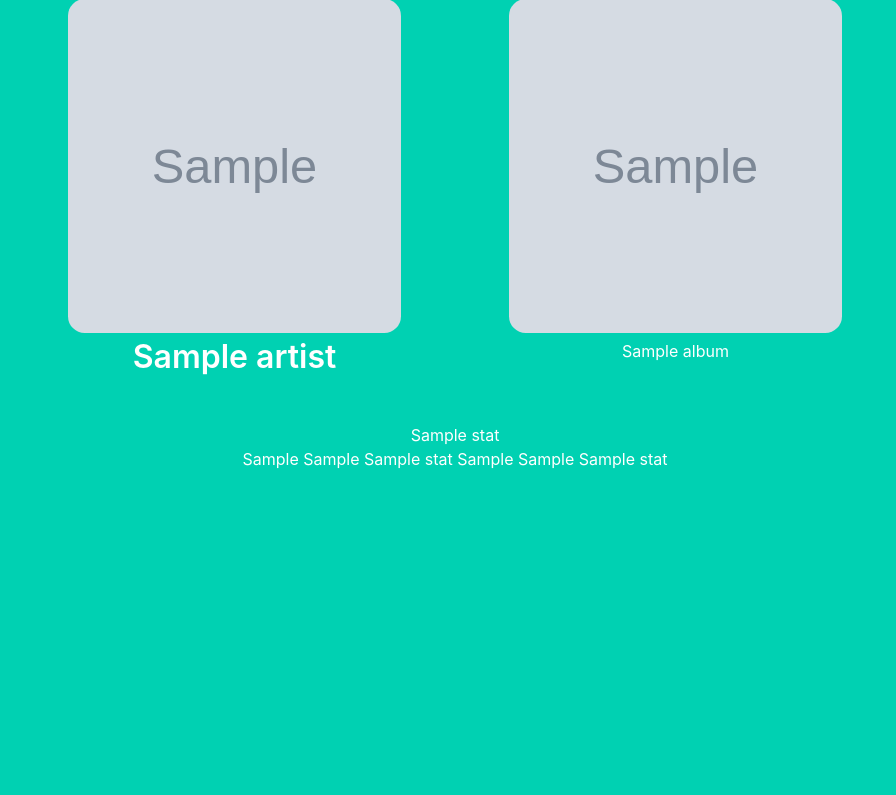
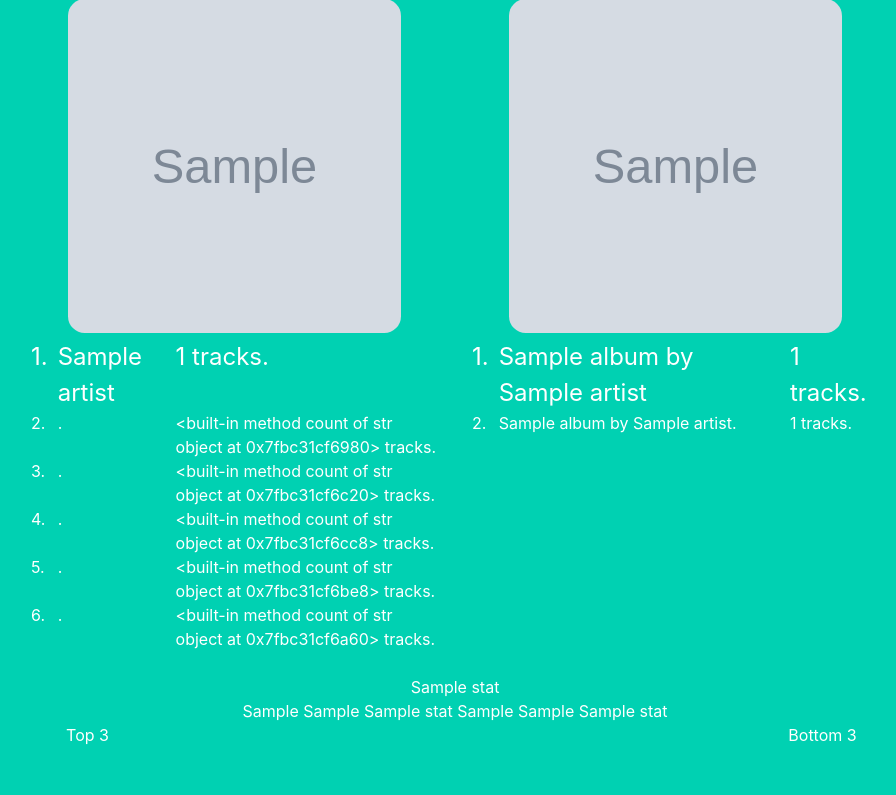
Before and after one commit to KosAqH/Spotify-Playlists-Analyzer, a Flask app: template webapp/app/templates/analysis.html in a window 1280 px wide. Shown: the part 424-1219 px from the top of the page, without its empty margins (185-1081 px from the left). Before the commit the page ends 893 px from the top, so only its background shows below. Run offline with Flask 3, Linux system fonts and the light colour scheme; the template is opened without the code that fills it: values that come from a table or form of the project are taken from there, most other values are stand-ins (such as "Sample title", 1, 10 or a date in 2020); grey boxes marked "Sample" are stand-in pictures; some libraries are stand-ins or nearby versions.

Commit message:
Create structure of top albums and artists. Create basic structure for parameters visualizing

```diff
--- a/webapp/app/static/style.css
+++ b/webapp/app/static/style.css
@@ -1,5 +1,19 @@
 figure {
     overflow: hidden;
+}
+
+.top-table {
+    background-color: transparent;
+    border-spacing: 15px;
+
+}
+
+.top-table td {
+    padding: 0 5px 0 5px;
+}
+
+.top-table thead td {
+    font-size: x-large;
 }
 
 .img-playlist-cover figure img{
--- a/webapp/app/templates/analysis.html
+++ b/webapp/app/templates/analysis.html
@@ -46,11 +46,26 @@
                     </figure>
                 </div>
 
-                <p class="title is-3"> {{ playlist_info['top_artist'][0]["name"] }} </p>
-
+                <table class="top-table">
+                    <thead>
+                        <tr>
+                            <td> 1. </td>
+                            <td> {{ playlist_info['top_artist'][0]["name"] }}</td>
+                            <td> {{ playlist_info['top_artist'][0]["count"] }} tracks. </td>
+                            </td>
+                        </tr>
+                    </thead>
+                    <tbody>
                         {% for artist in playlist_info['top_artist'][1:] %}
-                    <p>{{ artist["name"] }}</p>
+                            <tr>
+                                <td> {{ loop.index+1 }}. </td>
+                                <td> {{ artist["name"] }}.</td>
+                                <td> {{ artist["count"] }} tracks.</td>
+                                </td>
+                            </tr>
                         {% endfor %}
+                    </tbody>
+                </table>
 
             </div>
             <div class="column">
@@ -62,14 +77,33 @@
                     </figure>
                 </div>
 
-                {% for album in playlist_info['top_album'] %}
-                    <ol> {{ album["name"] }}</ul>
+                <table class="top-table">
+                    <thead>
+                        <tr>
+                            <td> 1. </td>
+                            <td> {{ playlist_info['top_album'][0]["name"] }} by {{ playlist_info['top_album'][0]["artist"] }}</td>
+                            <td> {{ playlist_info['top_album'][0]["count"] }} tracks. </td>
+                            </td>
+                        </tr>
+                    </thead>
+                    <tbody>
+                        {% for album in playlist_info['top_album'][1:] %}
+                            <tr>
+                                <td> {{ loop.index+1 }}. </td>
+                                <td> {{ album["name"] }} by {{ album["artist"]}}. </td>
+                                <td> {{ album["count"] }} tracks.</td>
+                                </td>
+                            </tr>
                         {% endfor %}
+                    </tbody>
+                </table>
             </div>
         </div>
 
         <div name="audio-parameters">
             {% for stat in statistics_data %}
+                <div class="block">
+                    <div>
                         {{ stat["name"] }} <br>
                         {{ stat["top_values"]}}
                         {{ stat["top_artists"]}}
@@ -77,7 +111,13 @@
                         {{ stat["bot_values"] }}
                         {{ stat["bot_artists"] }}
                         {{ stat["bot_titles"] }}
+                    </div>
 
+                    <div class="columns">
+                        <div class="column">
+                            Top 3
+                        </div>
+                        <div class="column is-two-thirds">
                             <div id='{{ stat["name"] }}plot' class='{{ stat["name"] }}plot'></div>
 
                             <script type='text/javascript'>
@@ -88,7 +128,13 @@
                                 Plotly.newPlot('{{ stat["name"] }}plot',data, layout, config=config);
 
                             </script>
+                        </div>
+                        <div class="column">
+                            Bottom 3
+                        </div>
+                    </div>
 
+                </div>
             {% endfor %}
         </div>
     </div>
```
Lines whose indentation alone changed are shown as unchanged.
